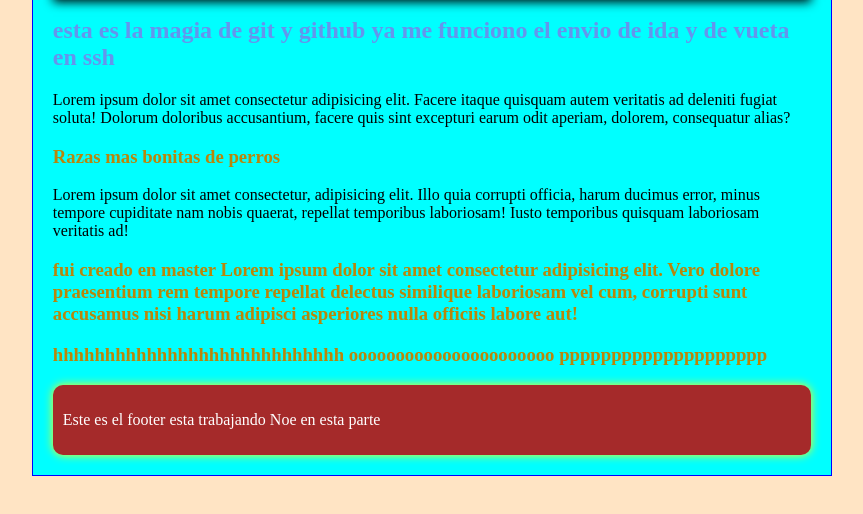
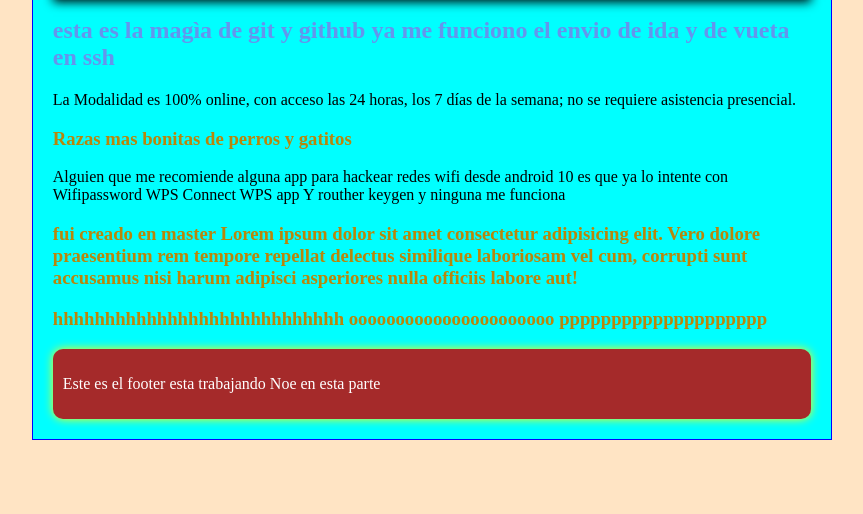
Before and after one commit to CarlosParedes1520/vincularGit, a plain HTML site: page index.html in a window 1280 px wide. Shown: the part 154-668 px from the top of the page, without its empty margins (208-1071 px from the left). Drawn offline with Linux system fonts and the light colour scheme.

Commit message:
cambio de texto loren por texto real

```diff
--- a/index.html
+++ b/index.html
@@ -21,10 +21,14 @@
                 </ul>
             </nav>
         </div>
-        <h2>esta es la magia de git y github ya me funciono el envio de ida y de vueta en ssh</h2>
-        <p>Lorem ipsum dolor sit amet consectetur adipisicing elit. Facere itaque quisquam autem veritatis ad deleniti fugiat soluta! Dolorum doloribus accusantium, facere quis sint excepturi earum odit aperiam, dolorem, consequatur alias?</p>
-        <h3>Razas mas bonitas de perros</h3>
-        <p>Lorem ipsum dolor sit amet consectetur, adipisicing elit. Illo quia corrupti officia, harum ducimus error, minus tempore cupiditate nam nobis quaerat, repellat temporibus laboriosam! Iusto temporibus quisquam laboriosam veritatis ad!</p>
+        <h2>esta es la magìa de git y github ya me funciono el envio de ida y de vueta en ssh</h2>
+        <p>La Modalidad es 100% online, con acceso las 24 horas, los 7 días de la semana; no se requiere asistencia presencial.</p>
+        <h3>Razas mas bonitas de perros y gatitos</h3>
+        <p>Alguien que me recomiende alguna app para hackear redes wifi desde android 10 es que ya lo intente con
+            Wifipassword
+            WPS Connect
+            WPS app
+            Y routher keygen y ninguna me funciona</p>
         <h3>fui creado en master Lorem ipsum dolor sit amet consectetur adipisicing elit. Vero dolore praesentium rem tempore repellat delectus similique laboriosam vel cum, corrupti sunt accusamus nisi harum adipisci asperiores nulla officiis labore aut!</h3>
         <h3>hhhhhhhhhhhhhhhhhhhhhhhhhhhh oooooooooooooooooooooo pppppppppppppppppppp</h3>
         <footer>
```
